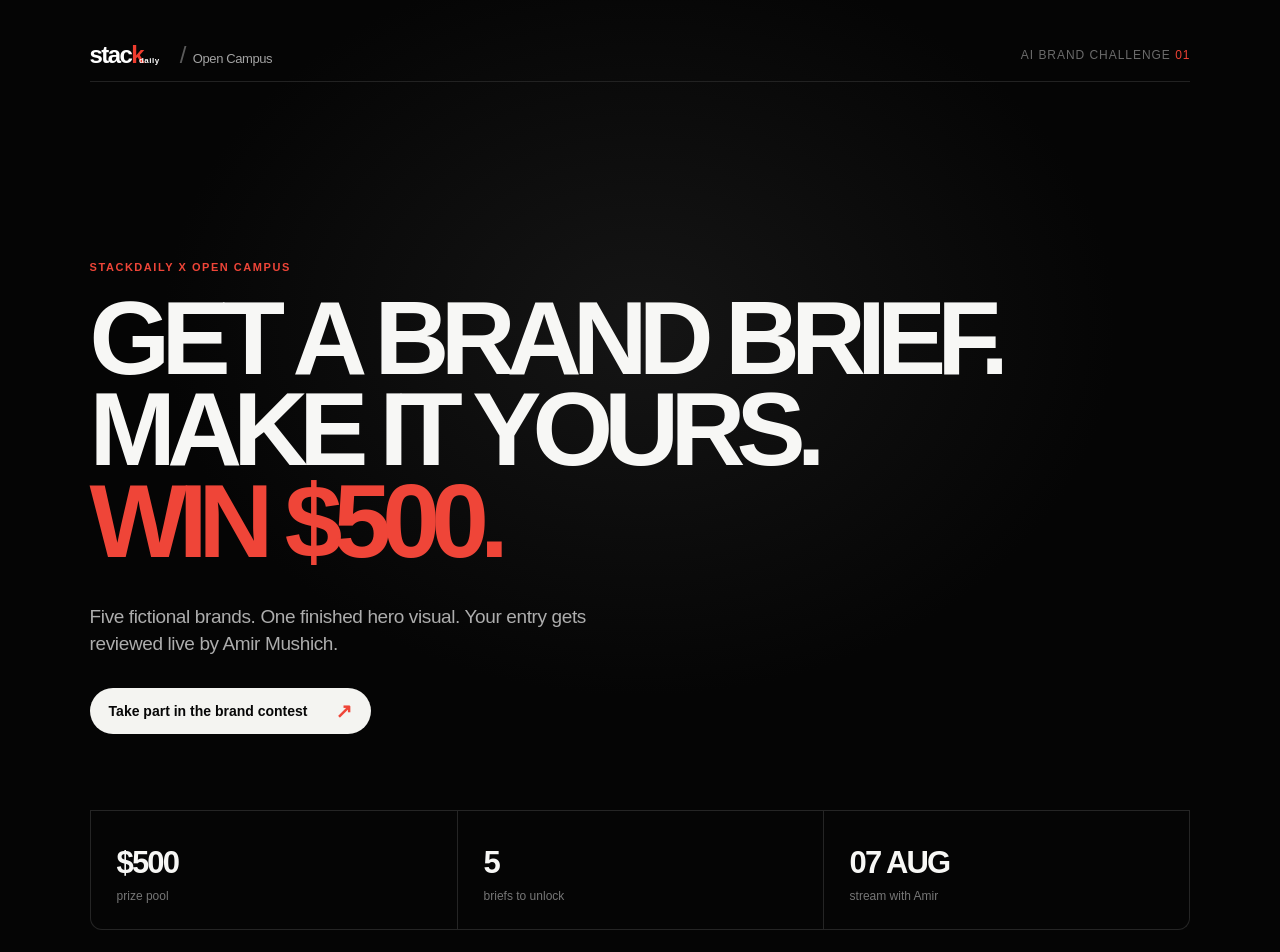
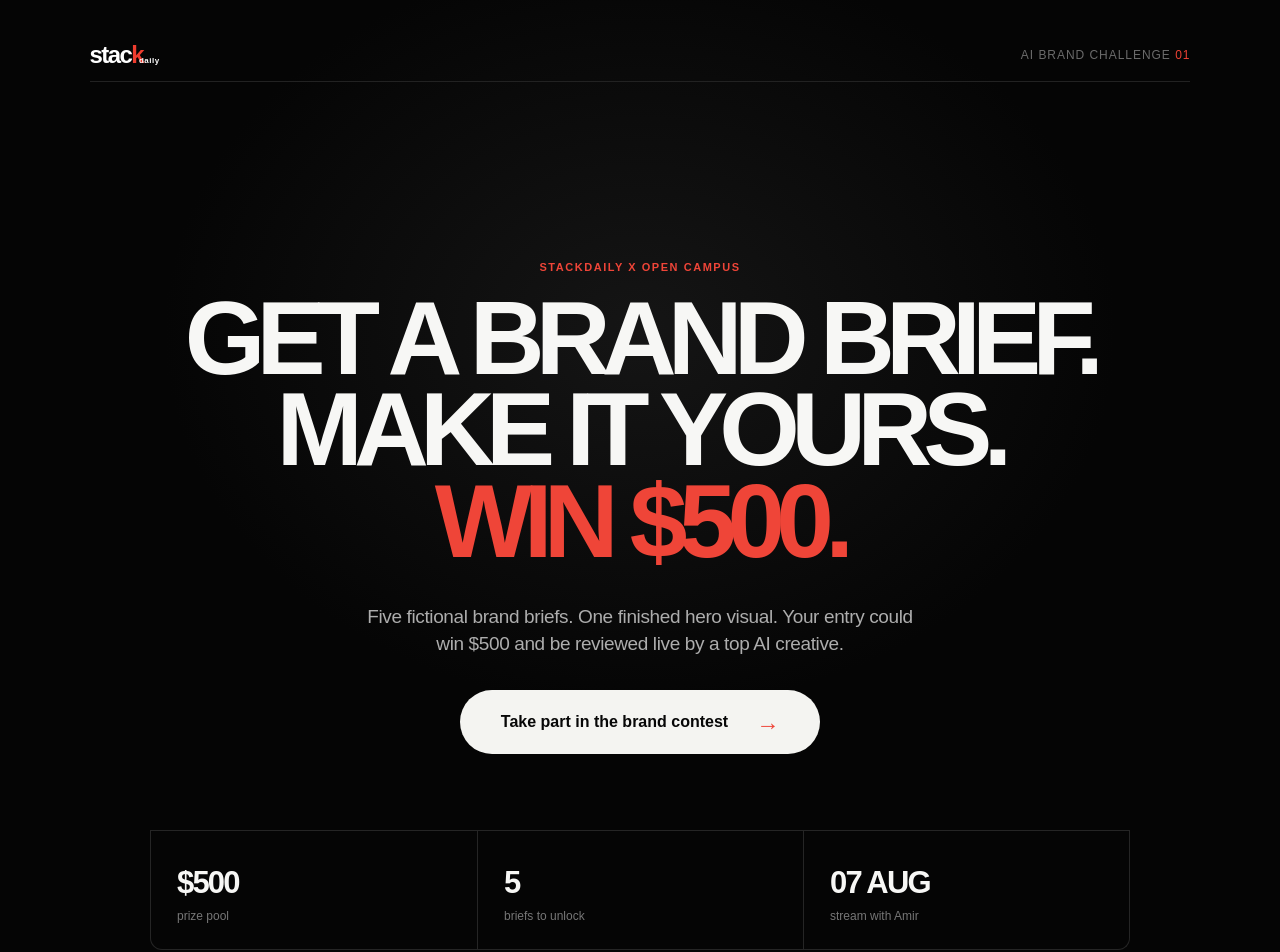
Before and after one commit to tlewisstempel-byte/oc-brand-contest, a Next.js app: page / in a window 1280 px wide. Shown: the top 952 px of the page. Built offline with nearby package versions, Linux system fonts and the light colour scheme.

Commit message:
Refine contest layout and briefing flow

```diff
--- a/app/globals.css
+++ b/app/globals.css
@@ -9,29 +9,32 @@ button { cursor: pointer; }
 .wordmark { display: inline-flex; align-items: baseline; gap: 8px; color: #fff; text-decoration: none; font-size: 24px; font-weight: 800; letter-spacing: -1.6px; }
 .wordmark span span { color: #ef3d2f; }
 .wordmark small { font-size: 8px; letter-spacing: .5px; font-weight: 600; transform: translateX(-12px); }
-.wordmark i { color: #5b5b5b; font-style: normal; font-weight: 300; }
-.wordmark b { font-size: 13px; color: #a3a3a3; letter-spacing: -.4px; font-weight: 500; }
 .site-header p { margin: 0; color: #6b6b6b; font-size: 12px; text-transform: uppercase; letter-spacing: .08em; }
 .site-header p span { color: #ed4134; }
-.landing { max-width: 1100px; padding: clamp(96px, 14vw, 190px) 0 72px; }
+.landing { max-width: 980px; margin: 0 auto; padding: clamp(96px, 14vw, 190px) 0 72px; text-align: center; }
 .eyebrow { color: #ef4538; text-transform: uppercase; letter-spacing: .14em; font-size: 11px; font-weight: 700; margin-bottom: 20px; }
 h1 { margin: 0; font-size: clamp(54px, 8.1vw, 118px); line-height: .88; font-weight: 800; letter-spacing: -.085em; }
 h1 em { color: #ef4538; font-style: normal; }
-.lead { max-width: 500px; margin: 36px 0 30px; color: #adadad; font-size: 19px; line-height: 1.45; letter-spacing: -.02em; }
-.primary-button { border: 0; background: #f4f4f1; color: #070707; border-radius: 999px; padding: 15px 19px; display: inline-flex; align-items: center; gap: 28px; font-size: 14px; font-weight: 700; text-decoration: none; transition: transform .2s ease, background .2s ease; }
+.lead { max-width: 570px; margin: 36px auto 32px; color: #adadad; font-size: 19px; line-height: 1.45; letter-spacing: -.02em; }
+.primary-button { border: 0; background: #f4f4f1; color: #070707; border-radius: 999px; padding: 15px 19px; display: inline-flex; align-items: center; justify-content: center; gap: 28px; font-size: 14px; font-weight: 700; text-decoration: none; transition: transform .2s ease, background .2s ease; }
+.landing .primary-button { min-width: min(100%, 360px); min-height: 64px; padding: 18px 26px; font-size: 16px; }
 .primary-button:hover { transform: translateY(-2px); background: #fff; }
-.primary-button span { color: #ef4538; font-size: 20px; line-height: 0; }
+.primary-button span { color: #ef4538; font-size: 23px; line-height: 0; }
 .landing-rule { height: 1px; background: #252525; margin: 76px 0 0; }
-.stat-row { display: grid; grid-template-columns: repeat(3, 1fr); border: 1px solid #252525; border-top: 0; border-radius: 0 0 12px 12px; overflow: hidden; }
+.stat-row { display: grid; grid-template-columns: repeat(3, 1fr); border: 1px solid #252525; border-top: 0; border-radius: 0 0 12px 12px; overflow: hidden; text-align: left; }
 .stat-row div { min-height: 118px; padding: 26px; display: flex; flex-direction: column; justify-content: end; gap: 8px; }
 .stat-row div + div { border-left: 1px solid #252525; }
 .stat-row strong { font-size: 31px; letter-spacing: -.06em; }
 .stat-row span, .fine-print { font-size: 12px; color: #767676; }
 .fine-print { margin: 18px 0 0; line-height: 1.5; }
-.signup-panel, .brief-panel { max-width: 920px; padding: clamp(74px, 11vw, 150px) 0; }
+.landing .fine-print { text-align: center; }
+.signup-panel, .brief-panel { max-width: 920px; margin: 0 auto; padding: clamp(74px, 11vw, 150px) 0; }
+.signup-panel { max-width: 680px; text-align: center; }
 .back { border: 0; padding: 0; margin-bottom: 56px; color: #aaa; background: transparent; font-size: 14px; }
 .signup-panel h1 { max-width: 550px; }
-.signup-panel > p { max-width: 470px; color: #aaa; margin: 28px 0 42px; font-size: 18px; line-height: 1.45; }
+.signup-panel h1, .signup-panel > p { margin-left: auto; margin-right: auto; }
+.signup-panel > p { max-width: 470px; color: #aaa; margin: 28px auto 42px; font-size: 18px; line-height: 1.45; }
+form { max-width: 690px; margin: 0 auto; text-align: left; }
 form label { display: block; color: #898989; font-size: 12px; margin-bottom: 10px; }
 .form-row { display: flex; max-width: 690px; gap: 10px; }
 input { min-width: 0; flex: 1; border: 1px solid #313131; background: #101010; color: #fff; padding: 14px 16px; border-radius: 10px; outline: none; }
@@ -40,7 +43,7 @@ input:focus { border-color: #ef4538; }
 .brief-topline { display: flex; justify-content: space-between; color: #8a8a8a; font-size: 11px; letter-spacing: .1em; border-bottom: 1px solid #272727; padding-bottom: 14px; }
 .brief-card { padding: 50px 0; display: grid; grid-template-columns: 100px 1fr; gap: 28px; border-bottom: 1px solid #272727; }
 .brief-index { color: #ef4538; font-size: 16px; font-weight: 700; }
-.brief-card h1 { font-size: clamp(60px, 10vw, 130px); }
+.brief-card h1 { font-size: clamp(54px, 8.2vw, 108px); }
 .brand-line { max-width: 540px; margin: 24px 0 0; font-size: 21px; color: #b3b3b3; line-height: 1.35; }
 .brief-copy { display: grid; grid-template-columns: 1fr 1fr; gap: 26px; padding: 32px 0; border-bottom: 1px solid #272727; }
 .brief-copy div { border: 1px solid #2b2b2b; border-radius: 12px; padding: 22px; background: #111; }
--- a/app/page.tsx
+++ b/app/page.tsx
@@ -7,8 +7,6 @@ type Step = "landing" | "signup" | "brief";
 type Brief = {
   id: string;
   category: string;
-  name: string;
-  line: string;
   brief: string;
   direction: string;
 };
@@ -17,40 +15,30 @@ const briefs: Brief[] = [
   {
     id: "morrow",
     category: "Food / drink",
-    name: "MORROW",
-    line: "MORROW makes the 4pm reset worth looking forward to.",
-    brief: "Create a new functional soda for people who work too late and still want their evening back.",
+    brief: "Create a functional soda for people who work too late and still want their evening back.",
     direction: "Your hero visual should make one can feel like a small, bright interruption to a long day."
   },
   {
     id: "caldera",
     category: "Mobility",
-    name: "CALDERA",
-    line: "CALDERA makes getting out of town feel easy again.",
     brief: "Create a compact electric car brand for people who leave the city whenever they get the chance.",
     direction: "Your hero visual should feel open-road, considered and quietly expensive."
   },
   {
     id: "tide",
     category: "Travel",
-    name: "TIDE / 06",
-    line: "TIDE / 06 gives you one perfect place to disappear for the weekend.",
     brief: "Create a members-only coastal stay for people who want an off-season escape without the performance of luxury travel.",
     direction: "Your hero visual should make the place feel real enough to book, but still slightly out of reach."
   },
   {
     id: "verygood",
     category: "Personal care",
-    name: "VERY GOOD",
-    line: "VERY GOOD makes the boring part of getting ready the best bit.",
     brief: "Create a refillable skincare brand with one product that does one job extremely well.",
     direction: "Your hero visual should feel tactile, simple and impossible to scroll past."
   },
   {
     id: "relay",
     category: "Culture / tech",
-    name: "RELAY",
-    line: "RELAY is where the next conversation starts.",
     brief: "Create a small, members-first listening club that turns new music into real-world nights out.",
     direction: "Your hero visual should feel like a discovery you would send to a friend at 1am."
   }
@@ -97,8 +85,8 @@ export default function Home() {
   return (
     <main className="site-shell">
       <header className="site-header">
-        <a className="wordmark" href="#top" aria-label="StackDaily x Open Campus">
-          <span>stac<span>k</span></span><small>daily</small><i>/</i><b>Open Campus</b>
+        <a className="wordmark" href="#top" aria-label="StackDaily">
+          <span>stac<span>k</span></span><small>daily</small>
         </a>
         <p>AI brand challenge <span>01</span></p>
       </header>
@@ -107,8 +95,8 @@ export default function Home() {
         <section className="landing" id="top">
           <div className="eyebrow">StackDaily x Open Campus</div>
           <h1>GET A BRAND BRIEF.<br />MAKE IT YOURS.<br /><em>WIN $500.</em></h1>
-          <p className="lead">Five fictional brands. One finished hero visual. Your entry gets reviewed live by Amir Mushich.</p>
-          <button className="primary-button" onClick={start}>Take part in the brand contest <span>↗</span></button>
+          <p className="lead">Five fictional brand briefs. One finished hero visual. Your entry could win $500 and be reviewed live by a top AI creative.</p>
+          <button className="primary-button" onClick={start}>Take part in the brand contest <span>→</span></button>
           <div className="landing-rule" />
           <div className="stat-row" aria-label="Contest details">
             <div><strong>$500</strong><span>prize pool</span></div>
@@ -129,7 +117,7 @@ export default function Home() {
             <label htmlFor="email">Email address</label>
             <div className="form-row">
               <input id="email" type="email" placeholder="you@email.com" value={email} onChange={(event) => setEmail(event.target.value)} required />
-              <button type="submit" className="primary-button">Continue <span>↗</span></button>
+              <button type="submit" className="primary-button">Continue <span>→</span></button>
             </div>
           </form>
           <p className="fine-print">The production version will continue through OC ID, then return here with the same brief.</p>
@@ -142,9 +130,9 @@ export default function Home() {
           <div className="brief-card">
             <div className="brief-index">0{briefs.findIndex((item) => item.id === brief.id) + 1}</div>
             <div>
-              <div className="eyebrow">Fictional brand</div>
-              <h1>{brief.name}</h1>
-              <p className="brand-line">{brief.line}</p>
+              <div className="eyebrow">Your category</div>
+              <h1>{brief.category}</h1>
+              <p className="brand-line">Make the name. Write the line. Build the visual.</p>
             </div>
           </div>
           <div className="brief-copy">
@@ -154,9 +142,9 @@ export default function Home() {
           <div className="entry-card">
             <div>
               <span>YOUR ENTRY</span>
-              <p>Quote the challenge post with your brand name, the one-line description above, and one finished hero visual.</p>
+              <p>Quote the challenge post with your fictional brand name, a one-line description and one finished hero visual.</p>
             </div>
-            <a className="primary-button" href="https://x.com/stackdailyxyz" target="_blank" rel="noreferrer">Open the challenge post <span>↗</span></a>
+            <a className="primary-button" href="https://x.com/stackdailyxyz" target="_blank" rel="noreferrer">Open the challenge post <span>→</span></a>
           </div>
           <p className="fine-print">Entries are judged on clarity, originality, visual quality, how well the brand hangs together, and whether anyone would want to follow it.</p>
         </section>
```
